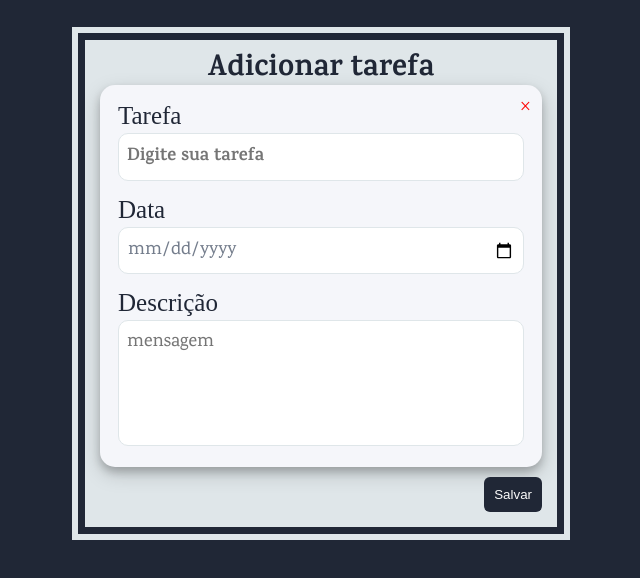
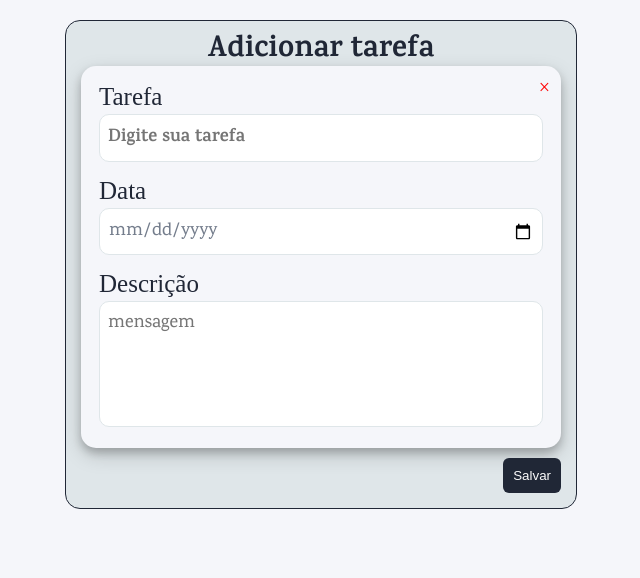
Before and after one commit to AndressaHelena/modalTeste, a plain HTML site: page index.html in a window 1280 px wide. Both pictures are taken after a click on the button "Nova Tarefa". Shown: the whole page, without its empty margins (319-959 px from the left). Drawn offline with Linux system fonts and the light colour scheme; a web font is replaced by a local one.

Commit message:
Suavizando modal

```diff
--- a/main.js
+++ b/main.js
@@ -7,6 +7,9 @@ modalBtn.addEventListener('click', openModal);
 closeBtn.addEventListener('click', closeModal);
 window.addEventListener('click', outsideClick);
 
+modalBtn.addEventListener("click", () => {
+  abrirModal.classList.togle(modal);
+})
 
 function openModal() {
   modal.style.display = 'block';
--- a/style.css
+++ b/style.css
@@ -14,7 +14,7 @@
   }
 
   body {
-    background: #202736;
+    background: var(--modal-color-primary);
     color: #fafafa;
     font-size: 20px;
     line-height: 1;
@@ -44,6 +44,8 @@
     height: 100%;
     width: 100%;
     overflow: auto;
+    opacity: 0;
+    transform: translateY(-25px);
   }
 
   #container h2{
@@ -57,8 +59,25 @@
     width: 40%;
     margin: 20px auto;
     padding: 15px;
-    border:20px double #202736;
+    border:1px solid #202736;
+    border-radius: 15px;
+
+
   }
+  #abrirModal.modal{
+    animation-name: suavizar;
+    animation-duration: 0.8s;
+    animation-fill-mode: forwards;
+  }
+
+  @keyframes suavizar {
+
+  to{
+    transform: translateY(0);
+    opacity: 1;
+   }
+  }
+
 
   .modal-content {
     background-color: var(--modal-color-primary);
@@ -68,6 +87,7 @@
     padding: 10px;
     box-shadow: 0 5px 8px 0 rgba(0, 0, 0, 0.2), 0 7px 20px 0 rgba(0, 0, 0, 0.17);
     border-radius: 15px;
+
   }
 
   .close{
```
